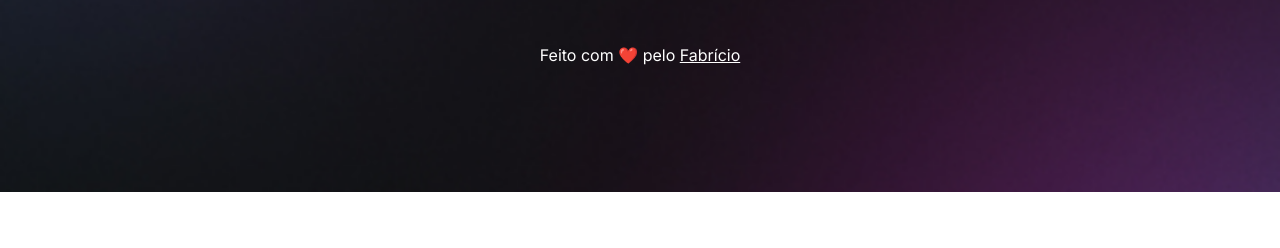
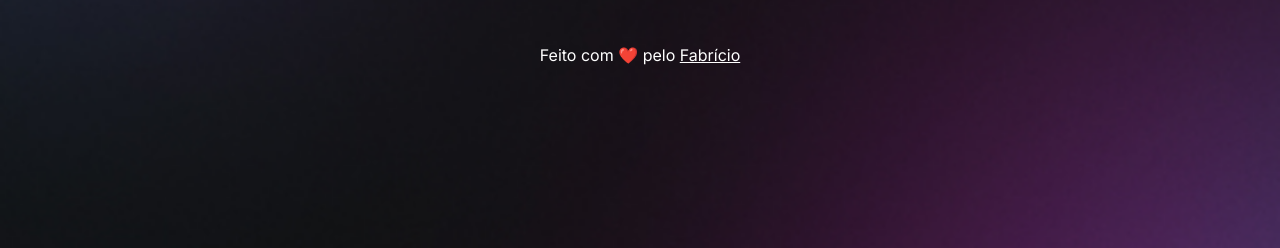
Before and after one commit to freitass2/projetolinks, a plain HTML site: page index.html in a window 1280 px wide. Shown: the part 608-856 px from the top of the page. Before the commit the page ends 800 px from the top, so only its background shows below. Drawn offline with nearby package versions, Linux system fonts and the light colour scheme.

Commit message:
Modificando background

```diff
--- a/style.css
+++ b/style.css
@@ -33,6 +33,7 @@ body {
   */
   /*background: color image repeat position/size*/
   background: var(--bg-url) no-repeat top center/cover;
+  height: 100vh;
 }
 
 body * {
@@ -166,3 +167,6 @@ footer {
   padding: 24px 0;
   text-align: center;
 }
+
+@media (min-width: 700px) {
+}
```
